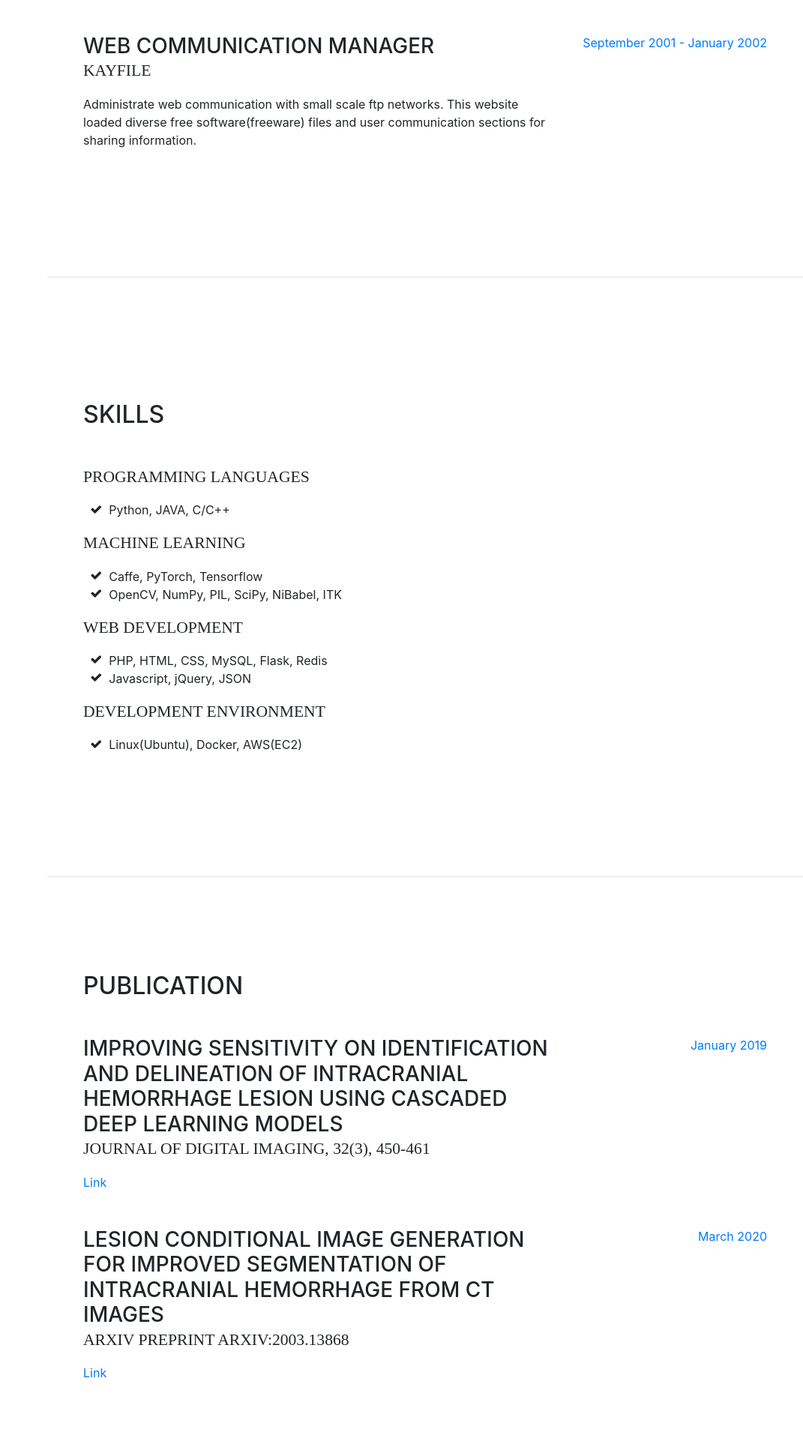
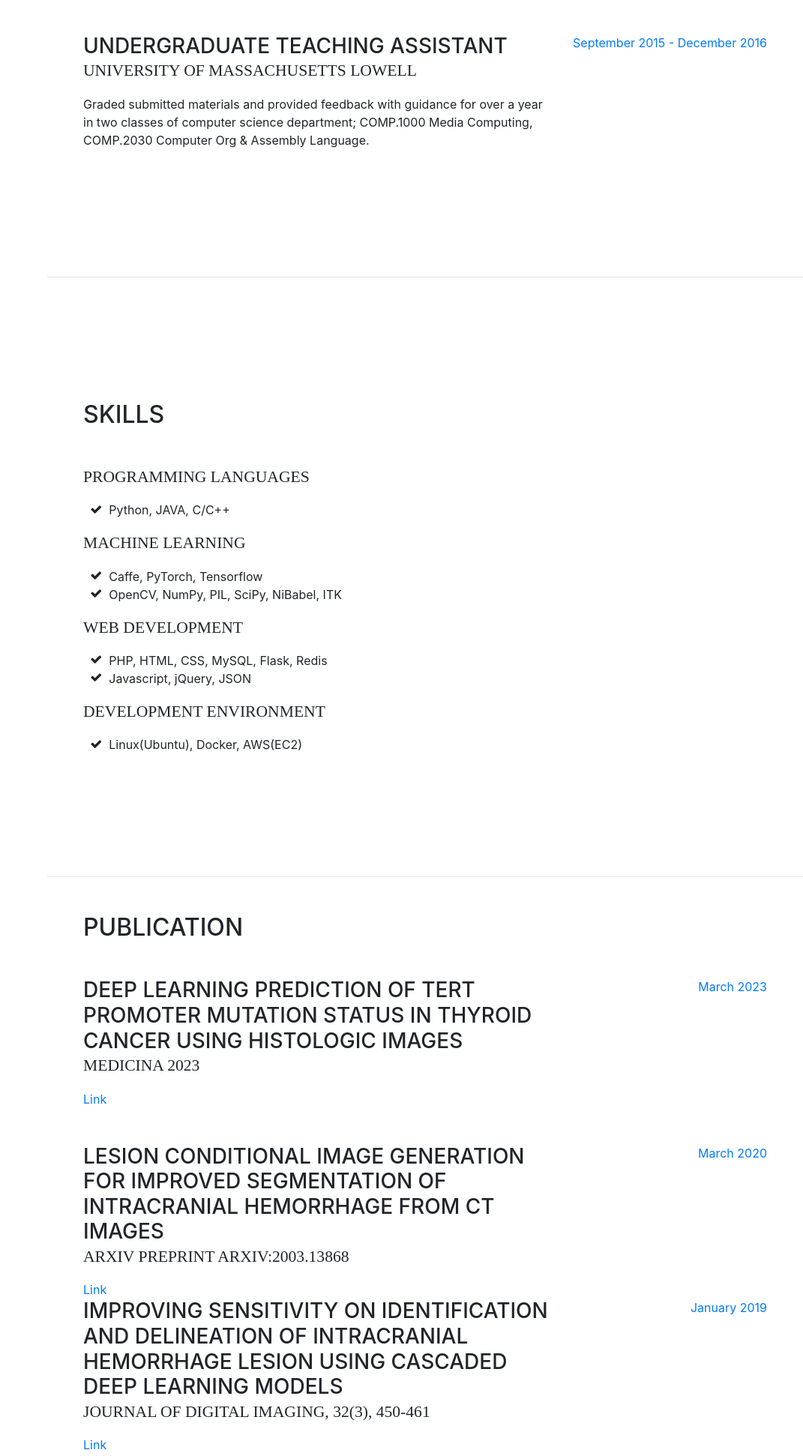
Before and after one commit to seokhwanko90/seokhwanko90.github.io, a website with bundled scripts: page index.html in a window 1280 px wide. Shown: the part 1230-3172 px from the top of the page at 75% size, without its empty margins (209-1280 px from the left). Built offline with nearby package versions, Linux system fonts and the light colour scheme; a web font is replaced by a local one.

Commit message:
Update index.html

```diff
--- a/index.html
+++ b/index.html
@@ -159,12 +159,12 @@ j=d.createElement(s),dl=l!='dataLayer'?'&l='+l:'';j.async=true;j.src=
 
           <div class="resume-item d-flex flex-column flex-md-row">
             <div class="resume-content mr-auto">
-              <h3 class="mb-0">Web Communication Manager</h3>
-              <div class="subheading mb-3">Kayfile</div>
-              <p>Administrate web communication with small scale ftp networks. This website loaded diverse free software(freeware) files and user communication sections for sharing information.</p>
+              <h3 class="mb-0">Undergraduate Teaching Assistant</h3>
+              <div class="subheading mb-3">University of Massachusetts Lowell</div>
+              <p>Graded submitted materials and provided feedback with guidance for over a year in two classes of computer science department; COMP.1000 Media Computing, COMP.2030 Computer Org & Assembly Language.</p>
             </div>
             <div class="resume-date text-md-right">
-              <span class="text-primary">September 2001 - January 2002</span>
+              <span class="text-primary">September 2015 - December 2016</span>
             </div>
           </div>
 
@@ -220,6 +220,31 @@ j=d.createElement(s),dl=l!='dataLayer'?'&l='+l:'';j.async=true;j.src=
         <div class="my-auto">
           <h2 class="mb-5">Publication</h2>
 
+
+          <div class="resume-item d-flex flex-column flex-md-row mb-5">
+            <div class="resume-content mr-auto">
+              <h3 class="mb-0">Deep Learning Prediction of TERT Promoter Mutation Status in Thyroid Cancer Using Histologic Images</h3>
+              <div class="subheading mb-3">Medicina 2023</div>
+              <div><a href="https://doi.org/10.3390/medicina59030536">Link</a></div>
+            </div>
+            <div class="resume-date text-md-right">
+              <span class="text-primary">March 2023</span>
+            </div>
+          </div>
+
+
+          <div class="resume-item d-flex flex-column flex-md-row">
+            <div class="resume-content mr-auto">
+              <h3 class="mb-0">Lesion Conditional Image Generation for Improved Segmentation of Intracranial Hemorrhage from CT Images</h3>
+              <div class="subheading mb-3">arXiv preprint arXiv:2003.13868</div>
+              <div><a href="https://arxiv.org/pdf/2003.13868.pdf">Link</a></div>
+            </div>
+            <div class="resume-date text-md-right">
+              <span class="text-primary">March 2020</span>
+            </div>
+          </div>
+
+
           <div class="resume-item d-flex flex-column flex-md-row mb-5">
             <div class="resume-content mr-auto">
               <h3 class="mb-0">Improving Sensitivity on Identification and Delineation of Intracranial Hemorrhage Lesion Using Cascaded Deep Learning Models</h3>
@@ -231,16 +256,7 @@ j=d.createElement(s),dl=l!='dataLayer'?'&l='+l:'';j.async=true;j.src=
             </div>
           </div>
 
-          <div class="resume-item d-flex flex-column flex-md-row">
-            <div class="resume-content mr-auto">
-              <h3 class="mb-0">Lesion Conditional Image Generation for Improved Segmentation of Intracranial Hemorrhage from CT Images</h3>
-              <div class="subheading mb-3">arXiv preprint arXiv:2003.13868</div>
-              <div><a href="https://arxiv.org/pdf/2003.13868.pdf">Link</a></div>
-            </div>
-            <div class="resume-date text-md-right">
-              <span class="text-primary">March 2020</span>
-            </div>
-          </div>
+
 
         </div>
       </section>
```
